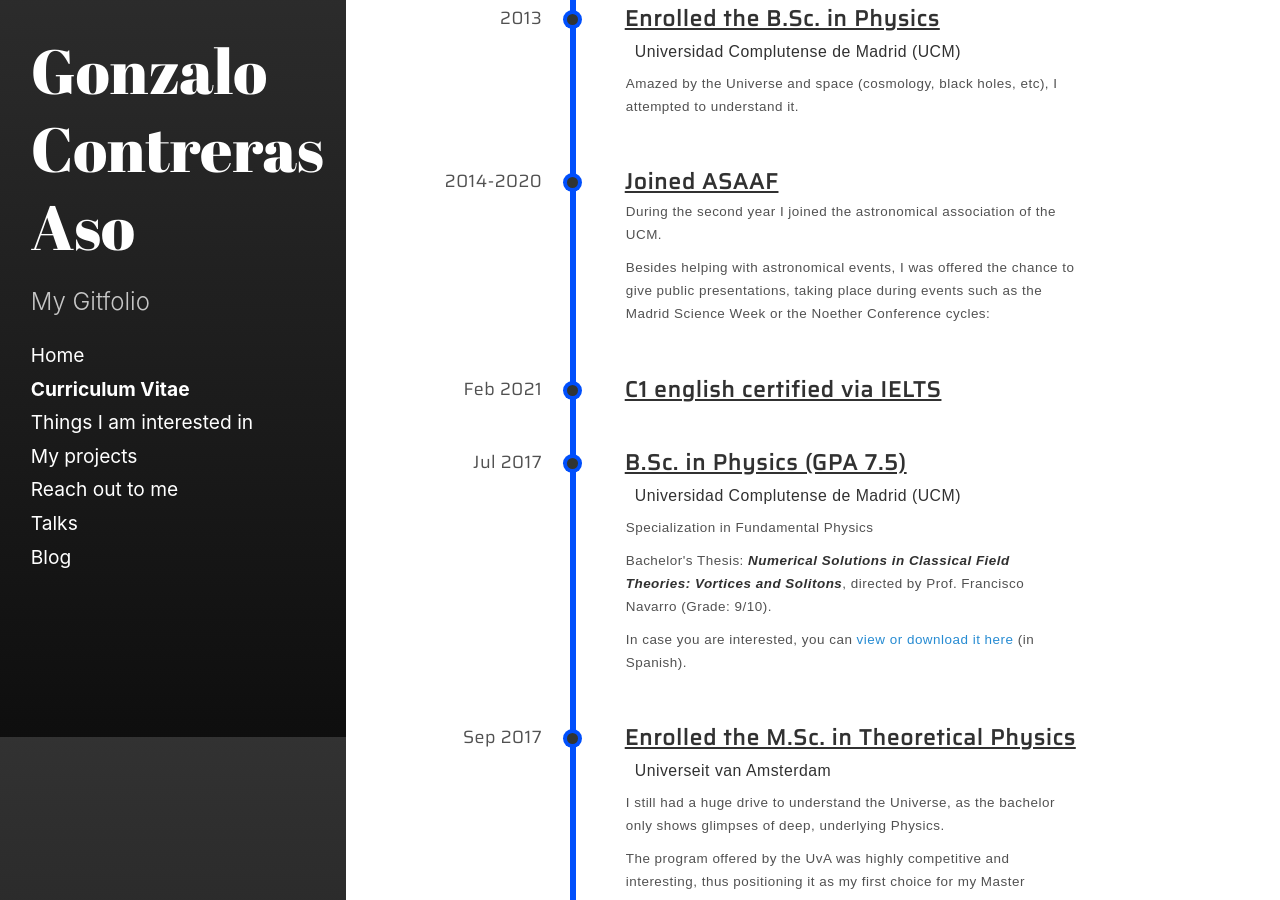
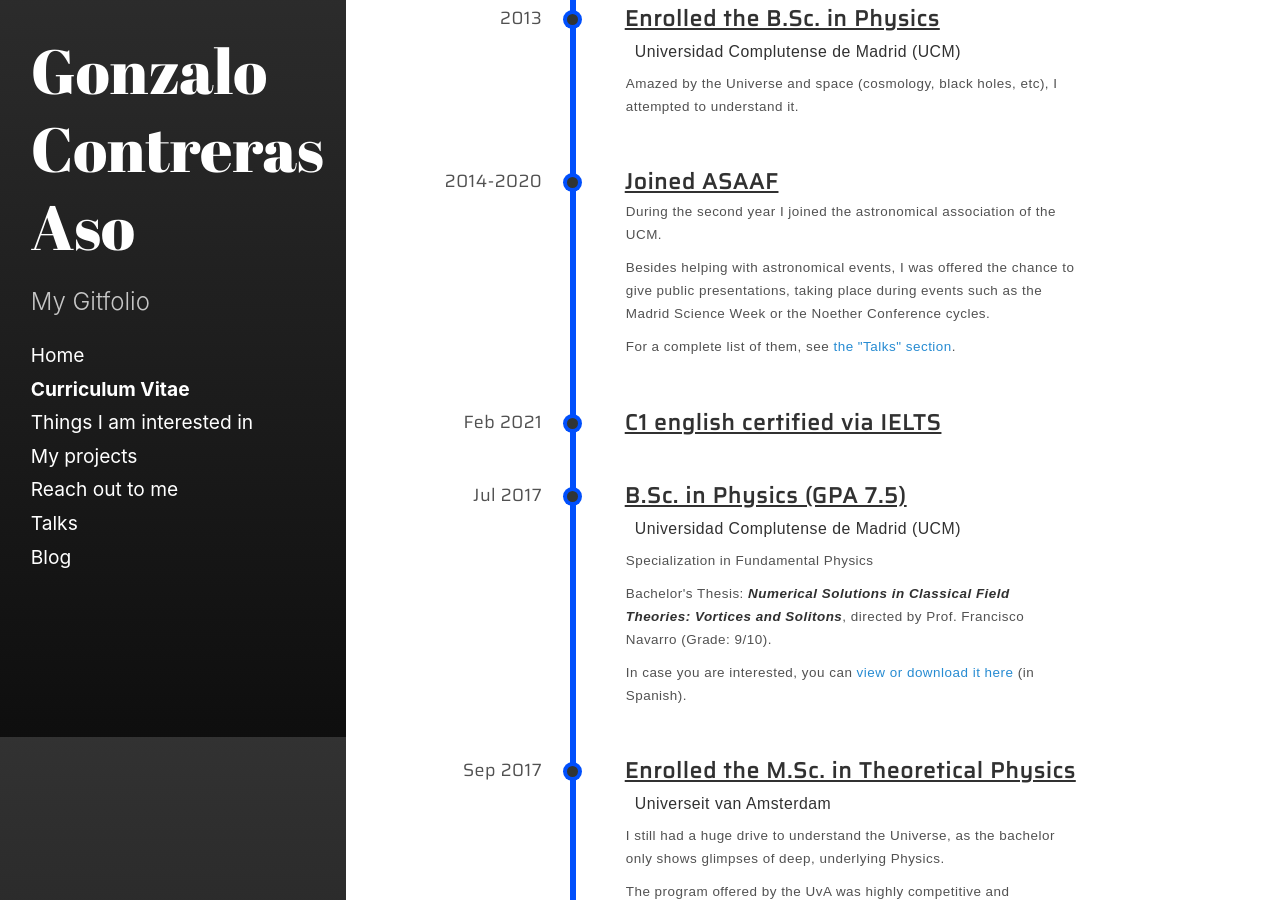
Before and after one commit to goznalo-git/portfolio, a Jekyll site: the page built from categories/aboutme.md, in a window 1280 px wide and 900 px high, scrolled down 1063 px. Built offline with Jekyll 4.4.1, drawn with Linux system fonts in a browser that asks for light colours; some web fonts are replaced.

Commit message:
Link from timeline to talks

```diff
--- a/_includes/timeline.html
+++ b/_includes/timeline.html
@@ -31,7 +31,11 @@
       <p>
         Besides helping with astronomical events, I was offered the chance to
         give public presentations, taking place during events such as the Madrid
-        Science Week or the Noether Conference cycles:
+        Science Week or the Noether Conference cycles.
+      </p>
+      <p>
+        For a complete list of them, see
+        <a href="../categories/talks.html">the "Talks" section</a>.
       </p>
       <!--
         <ul>
```
